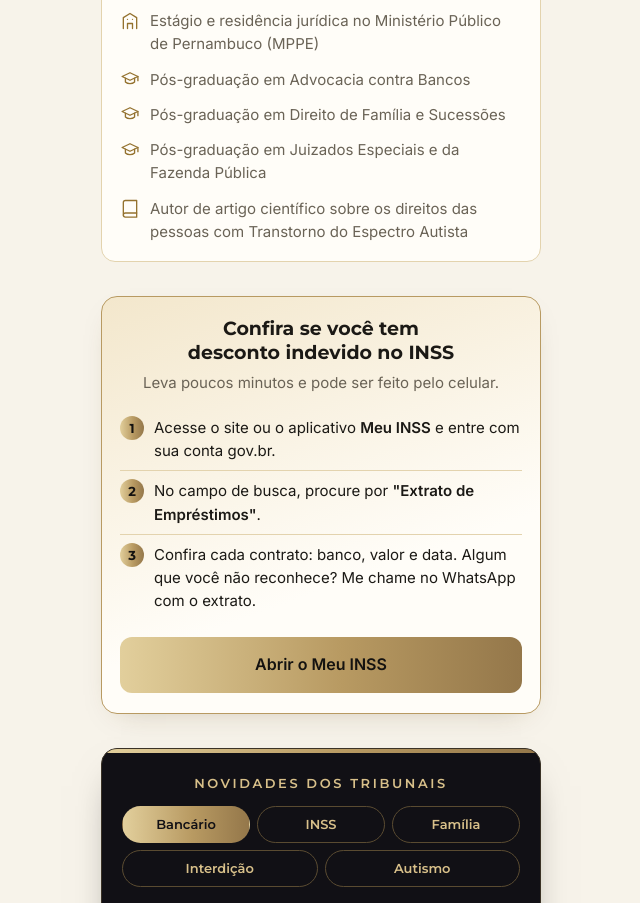
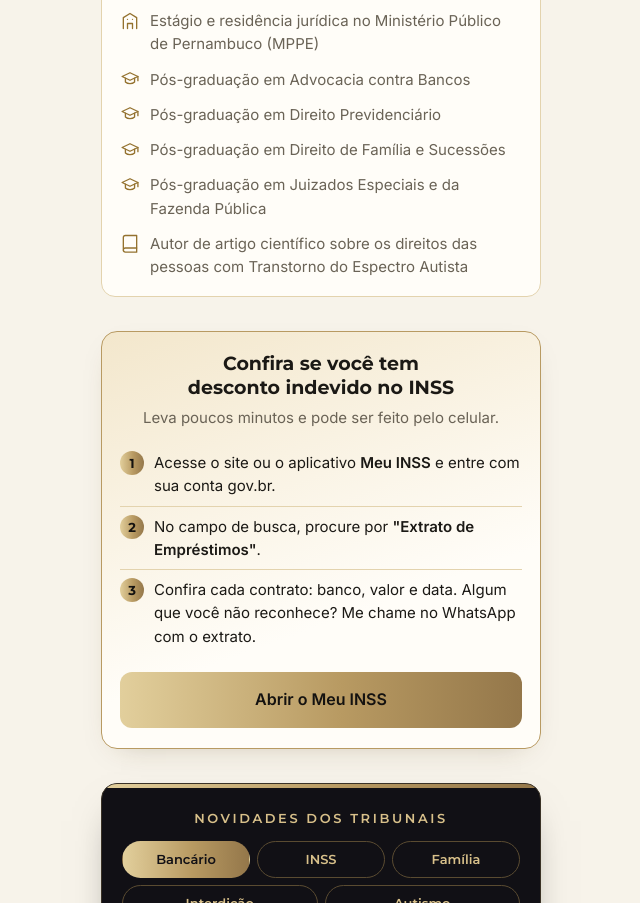
Before and after one commit to thiagobarretoconsultoriaadv-droid/pagina-thiago-barreto, a plain HTML site: page index.html in a window 1280 px wide. Shown: the part 1597-2500 px from the top of the page, without its empty margins (319-959 px from the left). Drawn offline with nearby package versions, Linux system fonts and the light colour scheme.

Commit message:
Pós-graduação em Direito Previdenciário
Co-Authored-By: Claude Opus 5.5 <noreply@anthropic.com>
Claude-Session: https://claude.ai/code/session_011iCcgfyM5SnFDP5Poi8jR6

```diff
--- a/index.html
+++ b/index.html
@@ -213,6 +213,7 @@ footer{margin-top:34px;font-size:12px;color:var(--soft);line-height:1.6}
       <ul>
         <li><svg class="ic4" viewBox="0 0 24 24" fill="none" stroke="currentColor" stroke-width="1.6" stroke-linecap="round" stroke-linejoin="round" aria-hidden="true"><path d="M4 21V8l8-5 8 5v13"/><path d="M9 21v-6h6v6M9 10h.01M15 10h.01"/></svg>Estágio e residência jurídica no Ministério Público de Pernambuco (MPPE)</li>
         <li><svg class="ic4" viewBox="0 0 24 24" fill="none" stroke="currentColor" stroke-width="1.6" stroke-linecap="round" stroke-linejoin="round" aria-hidden="true"><path d="M2.5 9 12 4.5 21.5 9 12 13.5 2.5 9Z"/><path d="M6.5 11v4.5c1.5 1.4 3.5 2 5.5 2s4-.6 5.5-2V11M21.5 9v5"/></svg>Pós-graduação em Advocacia contra Bancos</li>
+        <li><svg class="ic4" viewBox="0 0 24 24" fill="none" stroke="currentColor" stroke-width="1.6" stroke-linecap="round" stroke-linejoin="round" aria-hidden="true"><path d="M2.5 9 12 4.5 21.5 9 12 13.5 2.5 9Z"/><path d="M6.5 11v4.5c1.5 1.4 3.5 2 5.5 2s4-.6 5.5-2V11M21.5 9v5"/></svg>Pós-graduação em Direito Previdenciário</li>
         <li><svg class="ic4" viewBox="0 0 24 24" fill="none" stroke="currentColor" stroke-width="1.6" stroke-linecap="round" stroke-linejoin="round" aria-hidden="true"><path d="M2.5 9 12 4.5 21.5 9 12 13.5 2.5 9Z"/><path d="M6.5 11v4.5c1.5 1.4 3.5 2 5.5 2s4-.6 5.5-2V11M21.5 9v5"/></svg>Pós-graduação em Direito de Família e Sucessões</li>
         <li><svg class="ic4" viewBox="0 0 24 24" fill="none" stroke="currentColor" stroke-width="1.6" stroke-linecap="round" stroke-linejoin="round" aria-hidden="true"><path d="M2.5 9 12 4.5 21.5 9 12 13.5 2.5 9Z"/><path d="M6.5 11v4.5c1.5 1.4 3.5 2 5.5 2s4-.6 5.5-2V11M21.5 9v5"/></svg>Pós-graduação em Juizados Especiais e da Fazenda Pública</li>
         <li><svg class="ic4" viewBox="0 0 24 24" fill="none" stroke="currentColor" stroke-width="1.6" stroke-linecap="round" stroke-linejoin="round" aria-hidden="true"><path d="M4 5.5A2.5 2.5 0 0 1 6.5 3H20v15H6.5A2.5 2.5 0 0 0 4 20.5v-15Z"/><path d="M4 20.5A2.5 2.5 0 0 0 6.5 23H20v-5"/></svg>Autor de artigo científico sobre os direitos das pessoas com Transtorno do Espectro Autista</li>
```
